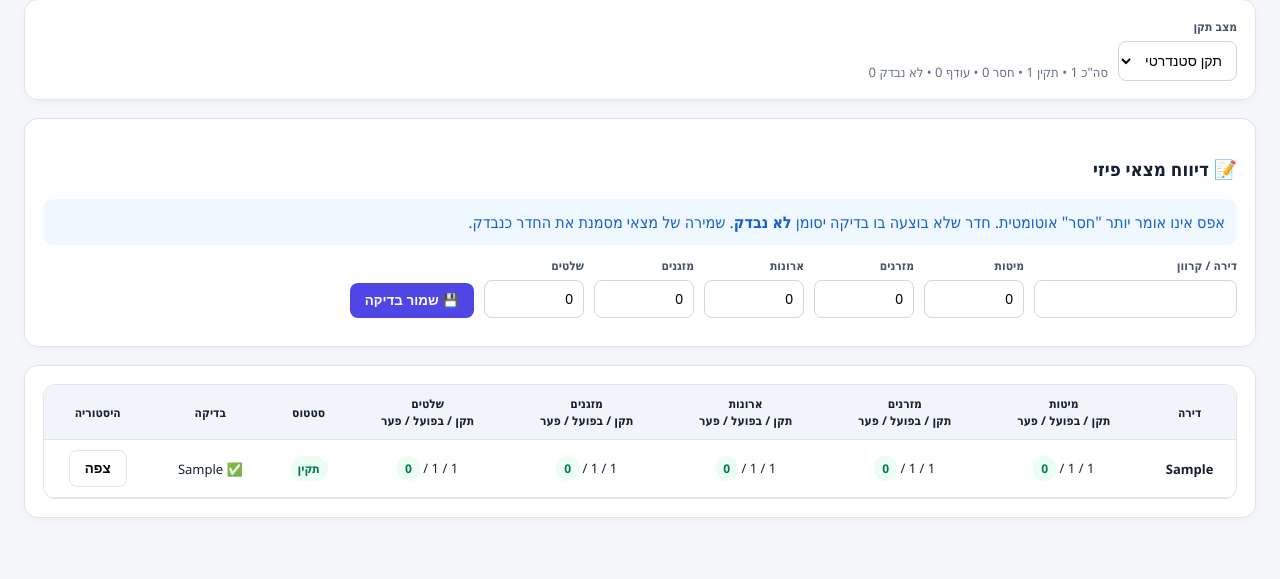
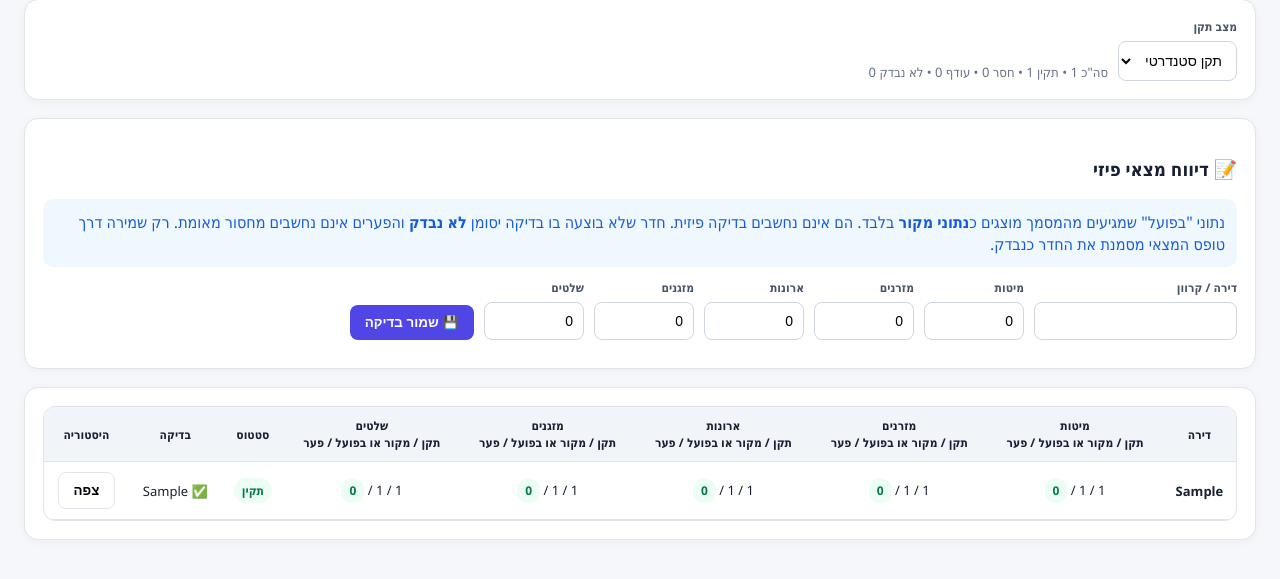
Before and after one commit to mv89-heb/camp-allocation-system, a FastAPI app: page / in a window 1280 px wide. Shown: the part 162-741 px from the top of the page. Run offline with FastAPI, Linux system fonts and the light colour scheme; tables that the repository leaves empty hold one stand-in row (values such as "Sample post").

Commit message:
Show repository snapshot values while keeping rooms physically unchecked

```diff
--- a/app/templates/index.html
+++ b/app/templates/index.html
@@ -18,8 +18,8 @@
 <div class="tabs"><button id="tabInventory" class="tab active" onclick="switchTab('inventory')">📦 מלאי</button><button id="tabDamage" class="tab secondary" onclick="switchTab('damage')">🛠️ בקרת נזקים</button></div>
 <section id="inventoryTab">
 <section class="card"><div class="row"><div class="field"><label>מצב תקן</label><select id="mode" onchange="loadInventory()"><option value="std">תקן סטנדרטי</option><option value="plan">תקן מתוכנן</option></select></div><div class="stat" id="summary"></div></div></section>
-<section class="card"><h3>📝 דיווח מצאי פיזי</h3><div class="notice">אפס אינו אומר יותר "חסר" אוטומטית. חדר שלא בוצעה בו בדיקה יסומן <strong>לא נבדק</strong>. שמירה של מצאי מסמנת את החדר כנבדק.</div><div class="row"><div class="field"><label>דירה / קרוון</label><input id="apartment" maxlength="120"></div><div class="field"><label>מיטות</label><input id="beds" type="number" min="0" max="1000" value="0"></div><div class="field"><label>מזרנים</label><input id="mattresses" type="number" min="0" max="1000" value="0"></div><div class="field"><label>ארונות</label><input id="closets" type="number" min="0" max="1000" value="0"></div><div class="field"><label>מזגנים</label><input id="ac_units" type="number" min="0" max="1000" value="0"></div><div class="field"><label>שלטים</label><input id="ac_remotes" type="number" min="0" max="1000" value="0"></div><button class="primary" onclick="saveInventory()">💾 שמור בדיקה</button></div><div id="saveMessage" class="muted" style="margin-top:10px"></div></section>
-<section class="card"><div class="table-wrap"><table><thead><tr><th>דירה</th><th>מיטות<br>תקן / בפועל / פער</th><th>מזרנים<br>תקן / בפועל / פער</th><th>ארונות<br>תקן / בפועל / פער</th><th>מזגנים<br>תקן / בפועל / פער</th><th>שלטים<br>תקן / בפועל / פער</th><th>סטטוס</th><th>בדיקה</th><th>היסטוריה</th></tr></thead><tbody id="tableBody"></tbody></table></div></section>
+<section class="card"><h3>📝 דיווח מצאי פיזי</h3><div class="notice">נתוני "בפועל" שמגיעים מהמסמך מוצגים כ<strong>נתוני מקור</strong> בלבד. הם אינם נחשבים בדיקה פיזית. חדר שלא בוצעה בו בדיקה יסומן <strong>לא נבדק</strong> והפערים אינם נחשבים מחסור מאומת. רק שמירה דרך טופס המצאי מסמנת את החדר כנבדק.</div><div class="row"><div class="field"><label>דירה / קרוון</label><input id="apartment" maxlength="120"></div><div class="field"><label>מיטות</label><input id="beds" type="number" min="0" max="1000" value="0"></div><div class="field"><label>מזרנים</label><input id="mattresses" type="number" min="0" max="1000" value="0"></div><div class="field"><label>ארונות</label><input id="closets" type="number" min="0" max="1000" value="0"></div><div class="field"><label>מזגנים</label><input id="ac_units" type="number" min="0" max="1000" value="0"></div><div class="field"><label>שלטים</label><input id="ac_remotes" type="number" min="0" max="1000" value="0"></div><button class="primary" onclick="saveInventory()">💾 שמור בדיקה</button></div><div id="saveMessage" class="muted" style="margin-top:10px"></div></section>
+<section class="card"><div class="table-wrap"><table><thead><tr><th>דירה</th><th>מיטות<br>תקן / מקור או בפועל / פער</th><th>מזרנים<br>תקן / מקור או בפועל / פער</th><th>ארונות<br>תקן / מקור או בפועל / פער</th><th>מזגנים<br>תקן / מקור או בפועל / פער</th><th>שלטים<br>תקן / מקור או בפועל / פער</th><th>סטטוס</th><th>בדיקה</th><th>היסטוריה</th></tr></thead><tbody id="tableBody"></tbody></table></div></section>
 </section>
 <section id="damageTab" class="hidden">
 <section class="card"><h3>🛠️ דיווח נזק חדש</h3><div class="grid"><div class="field"><label>דירה / קרוון</label><input id="dApartment" maxlength="120" placeholder="למשל: ירושלים 201"></div><div class="field"><label>קטגוריה</label><select id="dCategory"><option value="FURNITURE">ריהוט</option><option value="ELECTRICAL">חשמל</option><option value="PLUMBING">אינסטלציה</option><option value="STRUCTURE">מבנה</option><option value="CLEANLINESS">ניקיון</option><option value="HVAC">מיזוג</option><option value="OTHER">אחר</option></select></div><div class="field"><label>חומרה</label><select id="dSeverity"><option value="LOW">נמוכה</option><option value="MEDIUM" selected>בינונית</option><option value="HIGH">גבוהה</option><option value="CRITICAL">קריטית</option></select></div><div class="field"><label>עלות משוערת</label><input id="dEstimated" type="number" min="0" step="0.01"></div><div class="field"><label>אחראי / ספק</label><input id="dResponsible" maxlength="160"></div><div class="field" style="grid-column:1/-1"><label>תיאור הנזק</label><textarea id="dDescription" maxlength="5000"></textarea></div><div class="field" style="grid-column:1/-1"><label>קישורי תמונות / ראיות</label><textarea id="dEvidence" placeholder="קישור אחד בכל שורה"></textarea></div></div><button class="primary" style="margin-top:12px" onclick="createDamage()">➕ פתח דיווח נזק</button><div id="damageMessage" class="muted" style="margin-top:10px"></div></section>
@@ -43,7 +43,7 @@ function login(){const v=document.getElementById('token').value.trim();if(!v){do
 function logout(){sessionStorage.removeItem('camp_admin_token');token='';hide('app');show('auth')}
 function handleError(e){if(e.status===401){logout();document.getElementById('authError').textContent='מפתח גישה אינו תקין'}else{message(e.message||'אירעה שגיאה',true)}}
 function switchTab(t){document.getElementById('inventoryTab').classList.toggle('hidden',t!=='inventory');document.getElementById('damageTab').classList.toggle('hidden',t!=='damage');document.getElementById('tabInventory').classList.toggle('active',t==='inventory');document.getElementById('tabDamage').classList.toggle('active',t==='damage');if(t==='damage')loadDamages()}
-function cell(req,act,gap,checked){if(!checked)return '<span class="badge info">לא נבדק</span>';const cls=gap<0?'bad':gap>0?'warn':'ok';return `<div>${req} / ${act} / <span class="badge ${cls}">${gap>0?'+':''}${gap}</span></div>`}
+function cell(req,act,gap,checked){if(!checked){return `<div>${req} / ${act} / <span class="badge info">—</span></div><div class="muted">⚪ נתון מקור • לא נבדק</div>`}const cls=gap<0?'bad':gap>0?'warn':'ok';return `<div>${req} / ${act} / <span class="badge ${cls}">${gap>0?'+':''}${gap}</span></div>`}
 async function loadInventory(fromLogin=false){try{const rows=await api('/analyze?mode='+encodeURIComponent(document.getElementById('mode').value));renderInventory(rows);if(authRequired){hide('auth');show('app')}if(fromLogin)document.getElementById('authError').textContent='';message('')}catch(e){handleError(e);document.getElementById('tableBody').innerHTML='<tr><td colspan="9" class="error">לא ניתן לטעון את נתוני המלאי. בדוק את הודעת השגיאה למעלה.</td></tr>'}}
 function renderInventory(rows){const b=document.getElementById('tableBody');b.innerHTML='';let unchecked=0,missing=0,excess=0,ok=0;rows.forEach(row=>{if(row.status==='לא נבדק')unchecked++;else if(row.status==='חסר')missing++;else if(row.status==='עודף')excess++;else ok++;const statusClass=row.status==='לא נבדק'?'info':row.status==='חסר'?'bad':row.status==='עודף'?'warn':'ok';const tr=document.createElement('tr');tr.innerHTML=`<td><strong>${escapeHtml(row.apartment)}</strong></td><td>${cell(row.beds_req,row.beds_act,row.gap_beds,row.inventory_checked)}</td><td>${cell(row.mattresses_req,row.mattresses_act,row.gap_mattresses,row.inventory_checked)}</td><td>${cell(row.closets_req,row.closets_act,row.gap_closets,row.inventory_checked)}</td><td>${cell(row.ac_units_req,row.ac_units_act,row.gap_ac_units,row.inventory_checked)}</td><td>${cell(row.ac_remotes_req,row.ac_remotes_act,row.gap_ac_remotes,row.inventory_checked)}</td><td><span class="badge ${statusClass}">${row.status}</span></td><td>${row.inventory_checked?'✅ '+escapeHtml(row.checked_by||'נבדק'):'⚪ לא נבדק'}</td><td><button class="secondary" onclick="loadAudit(${JSON.stringify(row.apartment)})">צפה</button></td>`;b.appendChild(tr)});document.getElementById('summary').textContent=`סה"כ ${rows.length} • תקין ${ok} • חסר ${missing} • עודף ${excess} • לא נבדק ${unchecked}`}
 function num(id){const n=Number(document.getElementById(id).value);return Number.isInteger(n)&&n>=0&&n<=1000?n:null}
```
